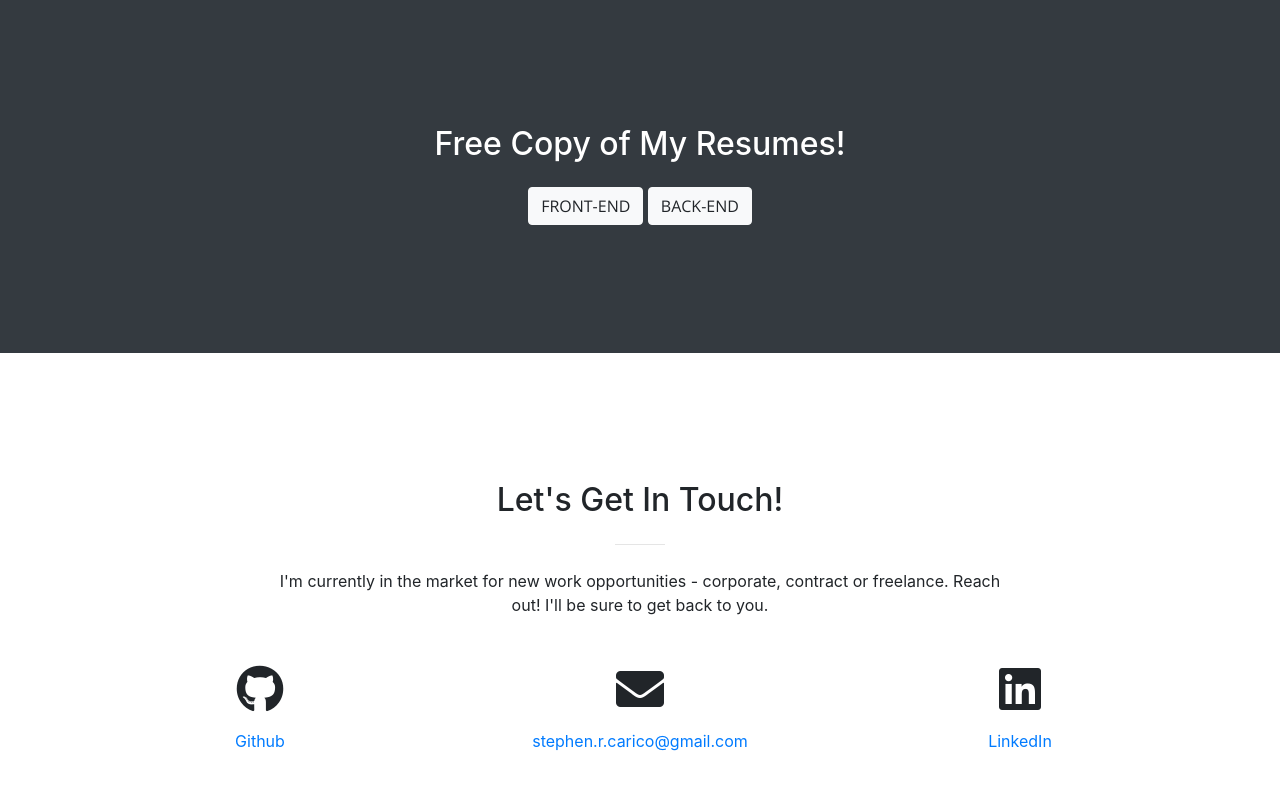
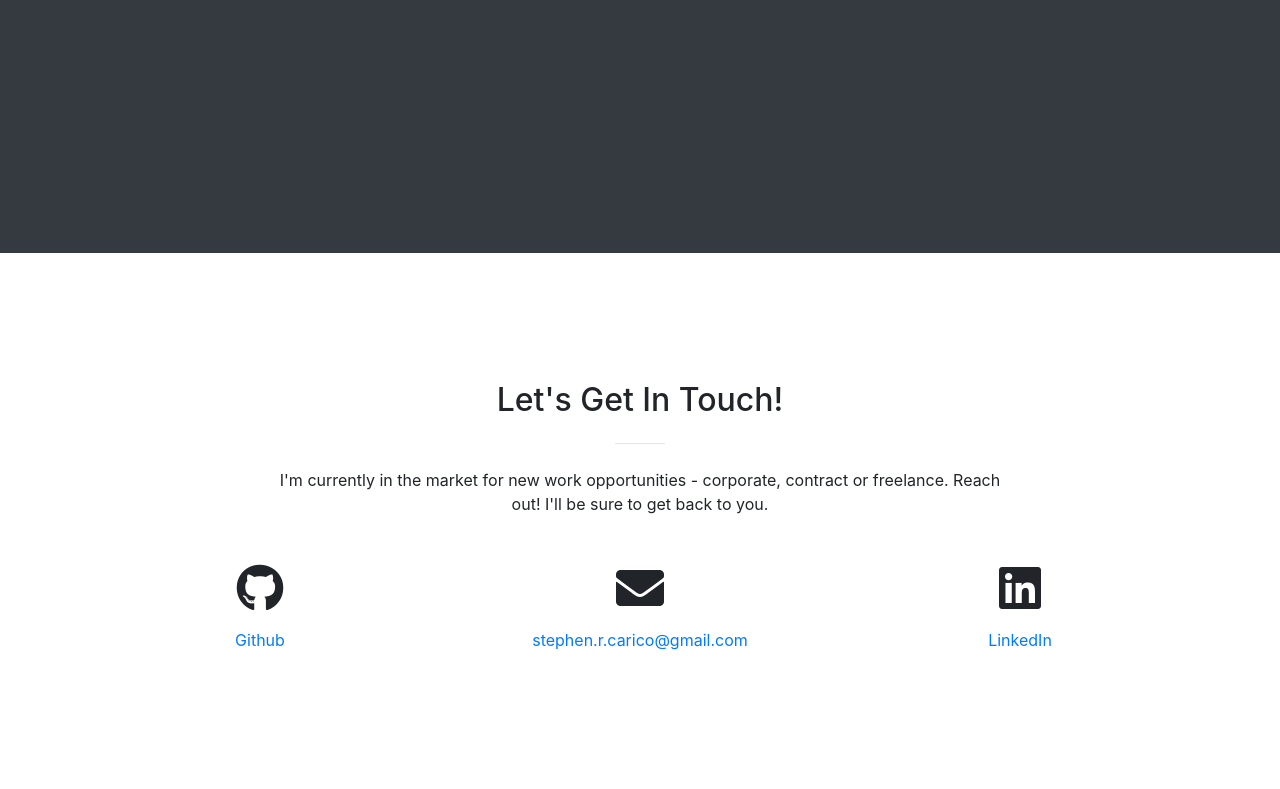
Before and after one commit to stephencarico/stephencarico.github.io, a website with bundled scripts: page index.html in a window 1280 px wide. Shown: the part 2869-3658 px from the top of the page. Built offline with nearby package versions, Linux system fonts and the light colour scheme.

Commit message:
removed resume download section

```diff
--- a/index.html
+++ b/index.html
@@ -232,11 +232,11 @@
     </section>
 
     <section class="bg-dark text-white">
-      <div class="container text-center">
+<!--       <div class="container text-center">
         <h2 class="mb-4">Free Copy of My Resumes!</h2>
         <a class="btn btn-light btn-xl sr-button" href="https://www.dropbox.com/s/su7w7cznrow4ffr/RESUME-FRONT.pdf?dl=0" target="_blank">Front-end</a>
         <a class="btn btn-light btn-xl sr-button" href="https://www.dropbox.com/s/pvjgha772bb6gwa/RESUME-BACK.pdf?dl=0" target="_blank">Back-end</a>
-      </div>
+      </div> -->
     </section>
 
     <section id="contact">
```
